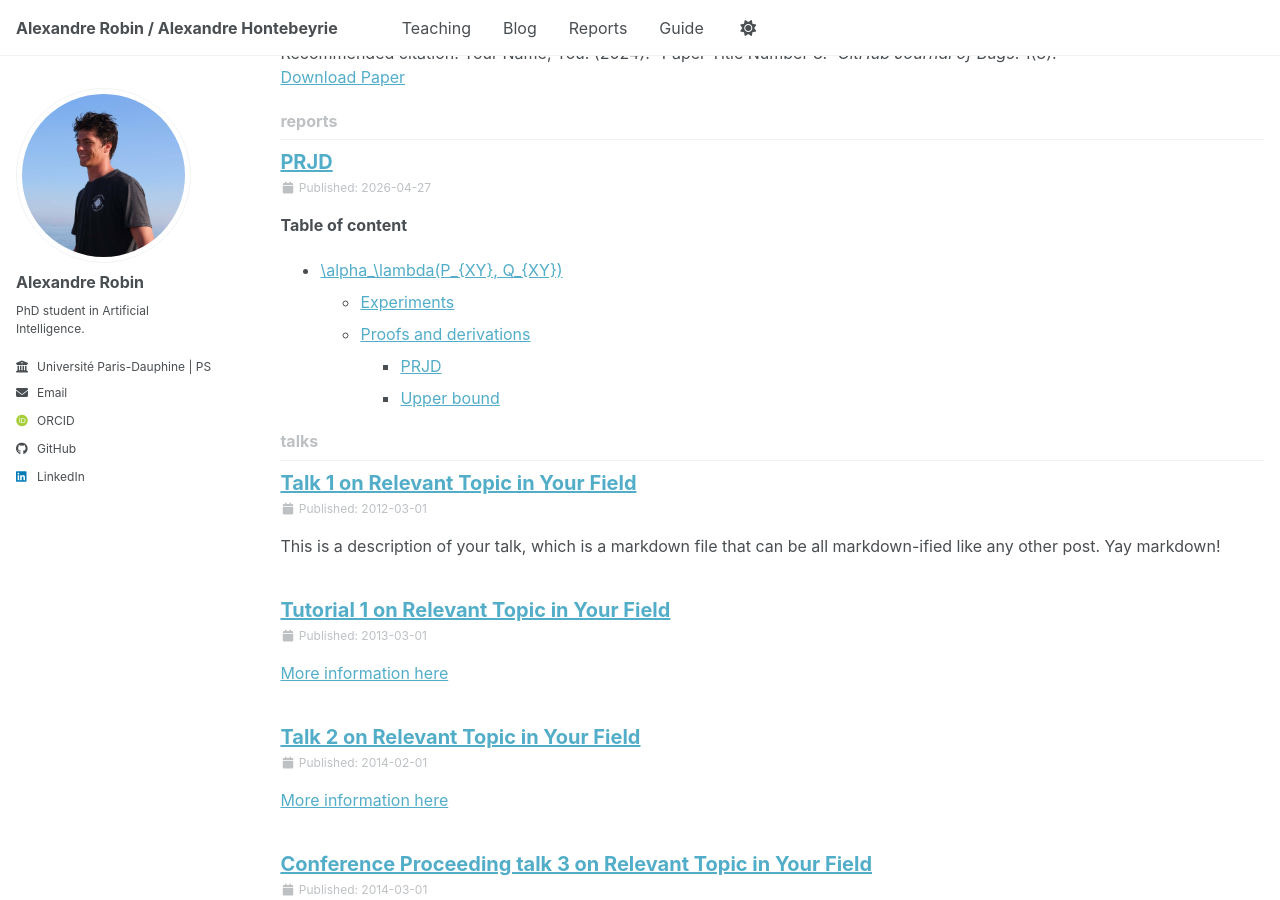
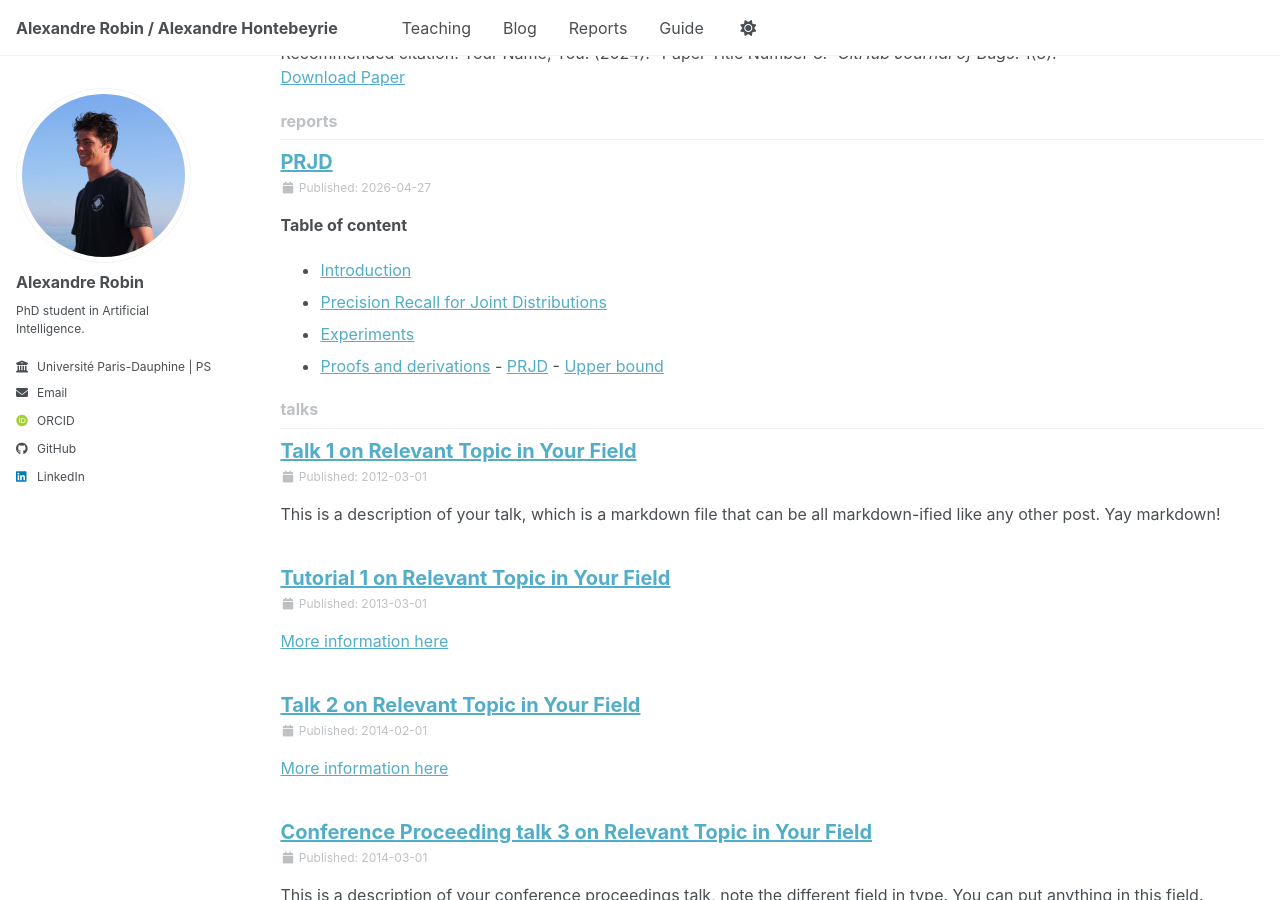
Before and after one commit to alexrob123/alexrob123.github.io, a Jekyll site: the page built from _pages/collection-archive.html, in a window 1280 px wide and 900 px high, scrolled down 2010 px. Built offline with Jekyll 4.4.1, drawn with Linux system fonts in a browser that asks for light colours; some web fonts are replaced; a script bundle is joined from its source files by our own code; library files that are not in the unit come from our copies.

Commit message:
first report

```diff
--- a/_reports/2026-04-27-first-report.md
+++ b/_reports/2026-04-27-first-report.md
@@ -9,46 +9,48 @@
 ---
 
 **Table of content**
-- [\\alpha\_\\lambda(P\_{XY}, Q\_{XY})](#alpha_lambdap_xy-q_xy)
-  - [Experiments](#experiments)
-  - [Proofs and derivations](#proofs-and-derivations)
-    - [PRJD](#prjd)
-    - [Upper bound](#upper-bound)
+- [Introduction](#introduction)
+- [Precision Recall for Joint Distributions](#precision-recall-for-joint-distributions)
+- [Experiments](#experiments)
+- [Proofs and derivations](#proofs-and-derivations)
+		- [PRJD](#prjd)
+		- [Upper bound](#upper-bound)
 
 
-## Introduction
+# Introduction
 
 We investigate the limit of evaluation metrics when it comes to evaluating conditional generative models.
 
 We first want to investigate a brute-force adaptation of current methods to joint distributions.
 
 
-## Precision Recall for Joint Distributions
+# Precision Recall for Joint Distributions
 
 We propose to extend Precision and Recall as defines in Sajjadi-2018 to joint distributions.
 
 $$
-\alpha_\lambda(P_{XY}, Q_{XY})
-=
+\alpha_\lambda(P_{XY}, Q_{XY}) =
 \mathbb E_Y \bigg[ \alpha_\lambda(P_{X|Y}, \, Q_{X|Y}) \bigg]
 $$
 
 
-Furthermore,
+Furthermore
+
 $$
 \alpha_\lambda(P_{XY}, Q_{XY})
 \le
 \alpha_\lambda(P_{X}, Q_{X})
 $$
 
-## Experiments
+# Experiments
 
 
 
-## Proofs and derivations
+# Proofs and derivations
 
 
 ### PRJD
+
 $$
 \begin{aligned}
 \alpha_\lambda(P_{XY}, Q_{XY})
```
